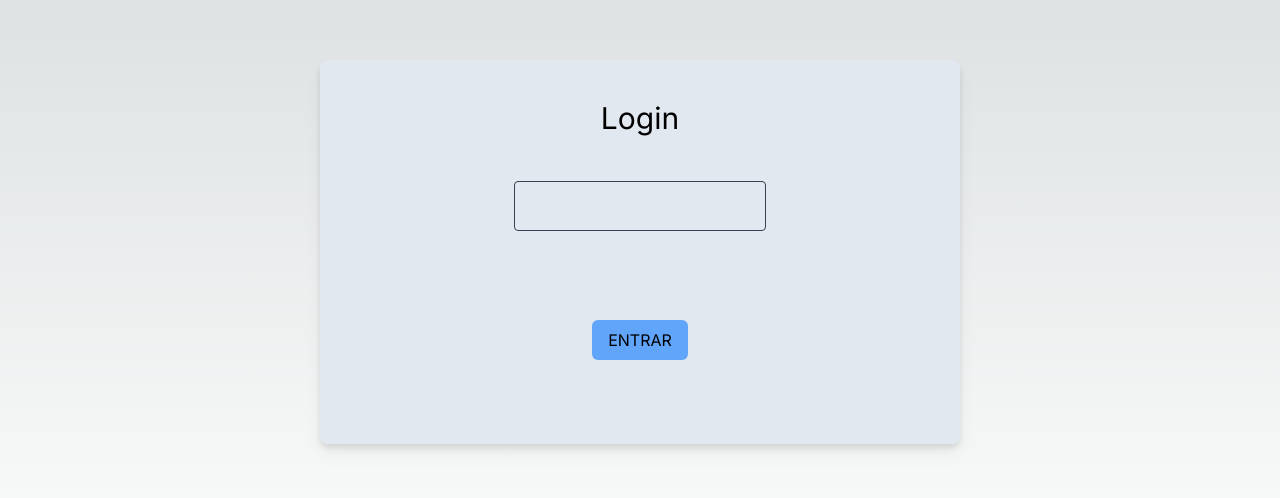
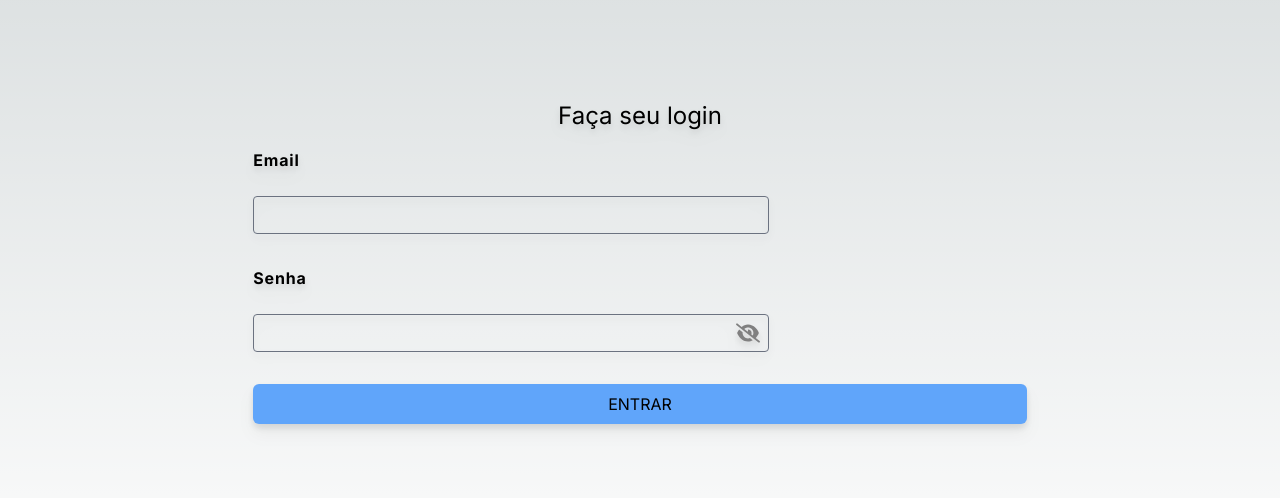
Before and after one commit to Rodrigues-Joao/financy-control-frontend, a Next.js app: page /login in a window 1280 px wide. Shown: the part 148-646 px from the top of the page. Built offline with nearby package versions, Linux system fonts and the light colour scheme.

Commit message:
add login form

```diff
--- a/app/components/Button.tsx
+++ b/app/components/Button.tsx
@@ -8,7 +8,7 @@ type ButtonProps = ButtonHTMLAttributes<HTMLButtonElement> & {
 export default function Button( { ...props }: ButtonProps )
 {
     return (
-        <button className={twMerge( "mx-4 px-4 rounded-md py-2 bg-blue-400  ", props.className )}{...props}></button>
+        <button className={twMerge( "mx-0 px-4 rounded-md py-2 bg-blue-400  ", props.className )}{...props}></button>
 
     )
 }
--- a/app/components/Form/Field/FieldInput.tsx
+++ b/app/components/Form/Field/FieldInput.tsx
@@ -1,15 +1,13 @@
 import { InputHTMLAttributes, forwardRef } from "react";
 import { twMerge } from "tailwind-merge";
-interface InputProps extends InputHTMLAttributes<HTMLInputElement>
-{
-
-}
+import Input, { InputProps } from "../../Input";
 
 
-const FieldInput = forwardRef<HTMLInputElement, InputProps>( function FieldInput( { type = "text", ...props }: InputProps, ref )
+
+const FieldInput = forwardRef<HTMLInputElement, InputProps>( function FieldInput( { type = "text", icon, iconColor, ...props }: InputProps, ref )
 {
     return (
-        <input {...props} ref={ref} type={type} className={twMerge( ` rounded bg-transparent placeholder:text-gray-300 text-md border border-gray-700  px-2 py-3  ${ props.className }` )} />
+        <Input {...props} ref={ref} type={type} icon={icon} iconColor={iconColor} />
     )
 } )
 
--- a/app/components/Form/FormRoot.tsx
+++ b/app/components/Form/FormRoot.tsx
@@ -5,6 +5,7 @@ import Field from "./Field/Index"
 import { ResponseAccountsType } from "@/app/types/accounts"
 import { ResponseCategoriesType } from "@/app/types/categories"
 import { api } from "@/app/lib/axios";
+import { twMerge } from "tailwind-merge"
 
 interface FormRootProps extends FormHTMLAttributes<HTMLFormElement>
 {
@@ -19,7 +20,7 @@ const FormRoot = forwardRef<HTMLFormElement, FormRootProps>( function FormRoot(
 {
 
     return (
-        <form ref={ref} {...props} className="m-4 flex flex-col gap-4 w-full" >
+        <form ref={ref} {...props} className={twMerge( "m-4 flex flex-col gap-4 w-full", props.className )} >
             {children}
         </form >
     )
--- a/app/components/Input.tsx
+++ b/app/components/Input.tsx
@@ -1,15 +1,25 @@
+import { IconProp } from "@fortawesome/fontawesome-svg-core";
 import { faSearch } from "@fortawesome/free-solid-svg-icons";
 import { FontAwesomeIcon } from "@fortawesome/react-fontawesome";
-
-
-export default function Input()
+import { forwardRef, InputHTMLAttributes } from "react";
+import { twMerge } from "tailwind-merge";
+export type InputProps =
+    {
+        icon?: IconProp
+        iconColor?: string;
+        iconClick?: () => void
+    } & InputHTMLAttributes<HTMLInputElement>
+const Input = forwardRef<HTMLInputElement, InputProps>( function Input( { type = "text", iconClick, icon, iconColor = "gray", ...props }: InputProps, ref )
 {
     return (
-        <div className="mx-4  my-4 md:w-2/3 flex items-center  rounded border border-1 border-gray-500 ">
-            <FontAwesomeIcon className="w-10 right-4  absolute" icon={faSearch} color="gray" />
-            <input className="w-full py-2 px-2  border-none bg-transparent" placeholder="Pesquisar">
+        <div className={`my-4 md:w-2/3 relative rounded border border-1 border-gray-500  ${ props.className }`}>
+            {icon &&
+                <FontAwesomeIcon className="w-6 absolute right-2 h-full hover:cursor-pointer" icon={icon} color={iconColor} onClick={iconClick} />
+            }
+            <input type={type} className={twMerge( `w-full h-full block py-2 px-2  border-none bg-transparent ` )}>
             </input>
         </div>
     )
 
-}
+} )
+export default Input
--- a/app/login/page.tsx
+++ b/app/login/page.tsx
@@ -1,16 +1,41 @@
+'use client'
+import { faEye, faEyeSlash } from "@fortawesome/free-solid-svg-icons";
 import Button from "../components/Button";
+import FieldDescription from "../components/Form/Field/FieldDescription";
 import Input from "../components/Form/Field/FieldInput";
+import FormField from "../components/Form/Field/FormField";
+import Field from "../components/Form/Field/Index";
+import FormRoot from "../components/Form/FormRoot";
+import Form from "../components/Form/Index";
+import { useState } from "react";
 
 export default function Login()
 {
+    const [showPassword, setShowPassword] = useState<boolean>( false )
     return (
-        <div className="flex min-h-screen ">
-            <div className="flex flex-col items-center mx-auto w-6/12 p-10 h-96 my-auto rounded-lg drop-shadow-lg bg-slate-200">
+        <div className="flex min-h-screen  ">
+            <div className="flex flex-col items-center mx-auto w-2/3 p-10 h-96 my-auto rounded-lg drop-shadow-lg ">
+                <h1 className="text-2xl text-center">Faça seu login</h1>
+                <div className="flex flex-col w-full h-full justify-around items-center">
+                    <Form.Root >
+                        <Field.Root>
+                            <Field.Description >
+                                Email
+                            </Field.Description>
+                            <Field.Input></Field.Input>
 
-                <h1 className="text-3xl ">Login</h1>
-                <div className="flex flex-col w-full h-full justify-around items-center">
-                    <Input></Input>
-                    <Button >ENTRAR</Button>
+                        </Field.Root>
+                        <Field.Root>
+                            <Field.Description >
+                                Senha
+                            </Field.Description>
+                            <Field.Input type={showPassword ? "text" : "password"} icon={showPassword ? faEye : faEyeSlash} iconClick={() => { setShowPassword( prev => !prev ) }}></Field.Input>
+
+                        </Field.Root>
+                        <Button type="submit">
+                            ENTRAR
+                        </Button>
+                    </Form.Root>
                 </div>
             </div>
         </div >
--- a/app/transactions/resume/page.tsx
+++ b/app/transactions/resume/page.tsx
@@ -6,7 +6,7 @@ import TransactionItemList from "@/app/components/TransactionItemList";
 
 import { api } from "@/app/lib/axios";
 import { ResponseTransactionsType, TransactionType } from "@/app/types/transactions";
-import { faPlusCircle } from "@fortawesome/free-solid-svg-icons";
+import { faPlusCircle, faSearch } from "@fortawesome/free-solid-svg-icons";
 import { FontAwesomeIcon } from "@fortawesome/react-fontawesome";
 
 
@@ -22,7 +22,7 @@ export default async function Resume()
     return (
         <div className="flex flex-col min-h-scre  ">
             <Header title="Extrato"></Header>
-            <Input></Input>
+            <Input className="mx-4" icon={faSearch}></Input>
             <div className="flex flex-row px-4  w-full  md:w-2/3">
                 <h1 className="text-xl">Resumo do mês {monthNames[new Date().getMonth()]}</h1>
             </div>
```
